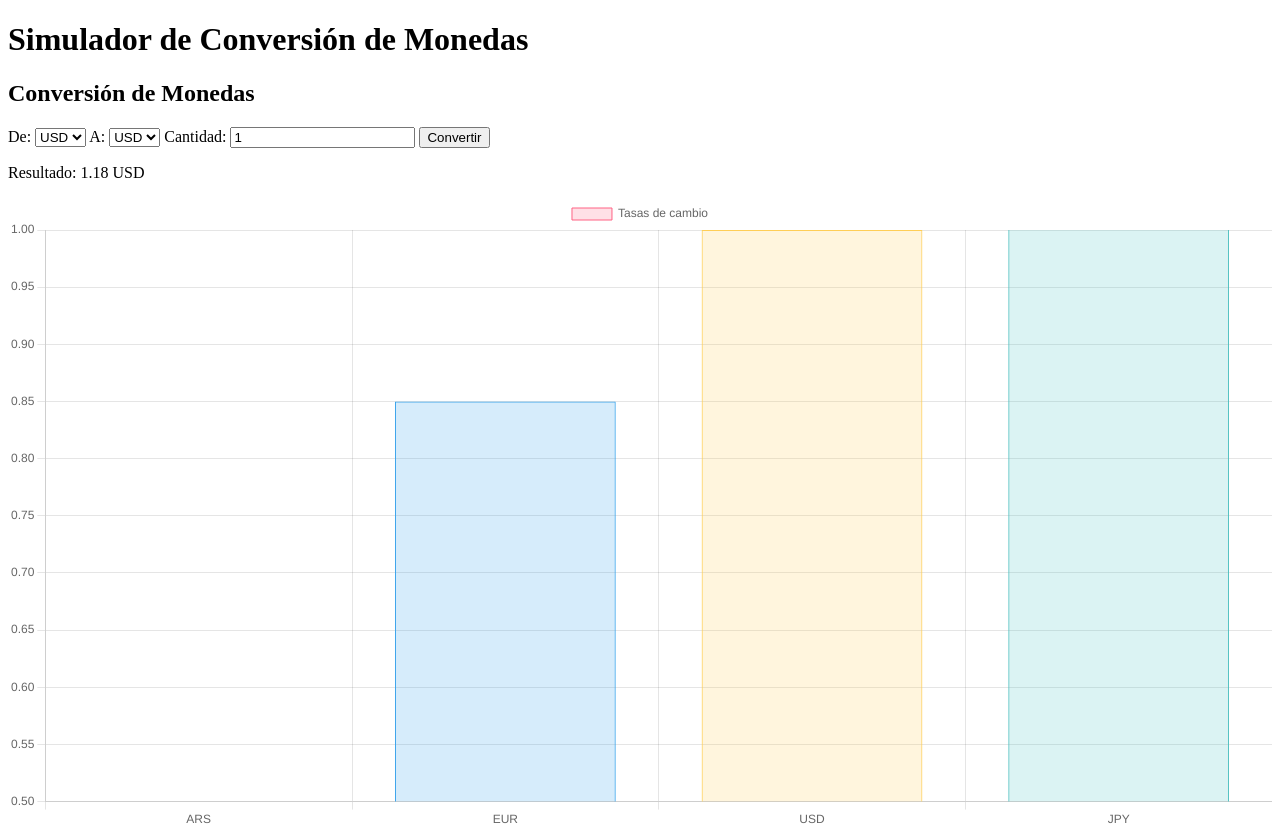
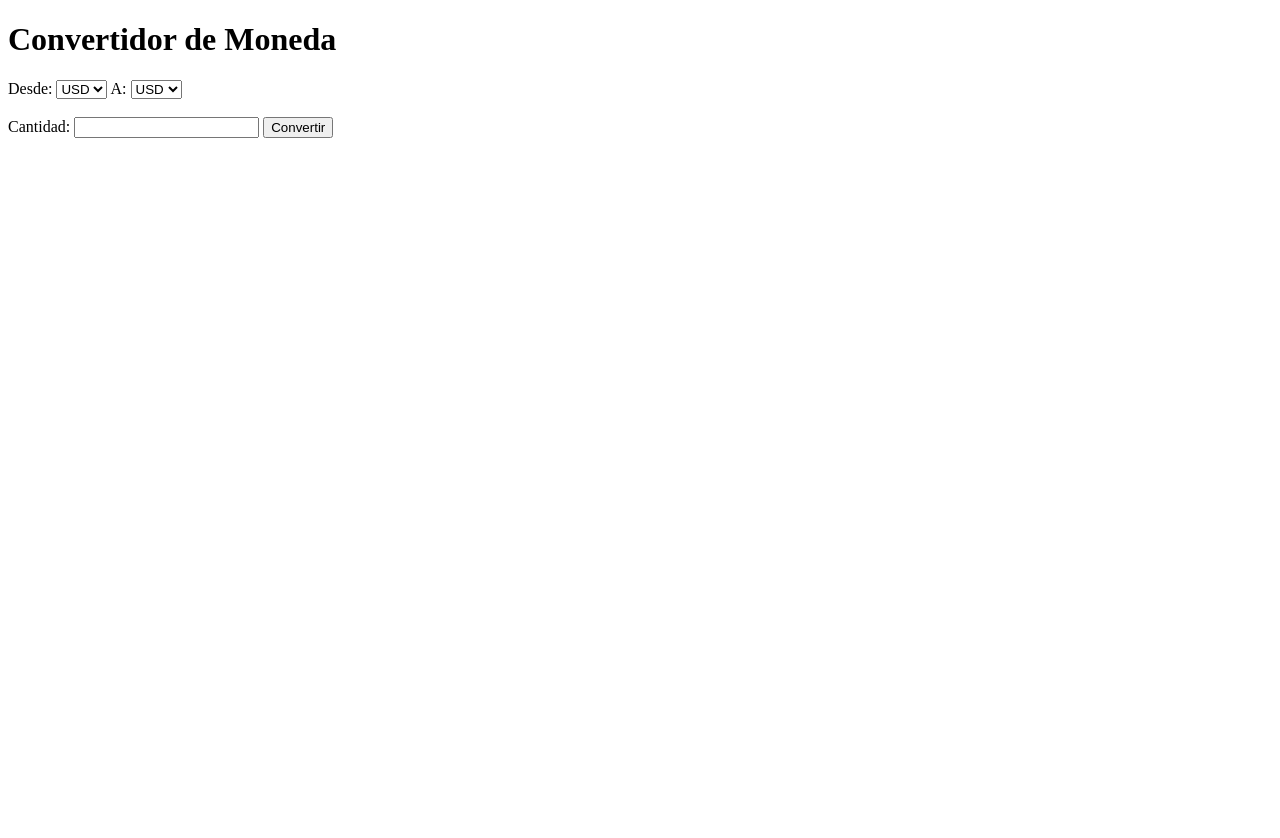
Before and after one commit to javierperucca/ProyectoFinal-Perucca, a plain HTML site: page index.html in a window 1280 px wide. After the commit the page ends 800 px from the top, so only its background shows below. Drawn offline with nearby package versions, Linux system fonts and the light colour scheme.

Commit message:
Update index.html

```diff
--- a/index.html
+++ b/index.html
@@ -1,78 +1,39 @@
 <!DOCTYPE html>
-<html>
+<html lang="es">
 <head>
-    <title>Simulador de Conversión de Monedas</title>
+    <meta charset="UTF-8">
+    <meta name="viewport" content="width=device-width, initial-scale=1.0">
+    <title>Convertidor de Moneda</title>
     <script src="https://cdn.jsdelivr.net/npm/chart.js"></script>
 </head>
 <body>
-    <h1>Simulador de Conversión de Monedas</h1>
-    <h2>Conversión de Monedas</h2>
-    <form>
-        <label for="fromCurrency">De:</label>
+    <h1>Convertidor de Moneda</h1>
+
+    <label for="fromCurrency">Desde:</label>
     <select id="fromCurrency">
         <option value="USD">USD</option>
         <option value="EUR">EUR</option>
-            <option value="ARS">ARS</option>
         <option value="JPY">JPY</option>
     </select>
+
     <label for="toCurrency">A:</label>
     <select id="toCurrency">
         <option value="USD">USD</option>
         <option value="EUR">EUR</option>
-            <option value="ARS">ARS</option>
         <option value="JPY">JPY</option>
     </select>
+
+    <br><br>
+
     <label for="amount">Cantidad:</label>
-        <input type="number" id="amount" value="1">
+    <input type="number" id="amount" min="0" step="any">
+
     <button id="convertButton">Convertir</button>
-        <p id="conversionResult">Resultado: 1.18 USD</p>
-    </form>
 
-    <div>
-        <canvas id="exchangeRatesChart"></canvas>
-    </div>
+    <p id="conversionResult"></p>
 
-    <script>
-        const rates = {
-            "ARS": 0.018,
-            "EUR": 0.85,
-            "USD": 1.0,
-            "JPY": 110.0
-        };
+    <canvas id="rateChart"></canvas>
 
-        const ctx = document.getElementById('exchangeRatesChart').getContext('2d');
-        new Chart(ctx, {
-            type: 'bar',
-            data: {
-                labels: Object.keys(rates),
-                datasets: [{
-                    label: 'Tasas de cambio',
-                    data: Object.values(rates),
-                    backgroundColor: [
-                        'rgba(255, 99, 132, 0.2)',
-                        'rgba(54, 162, 235, 0.2)',
-                        'rgba(255, 206, 86, 0.2)',
-                        'rgba(75, 192, 192, 0.2)'
-                    ],
-                    borderColor: [
-                        'rgba(255, 99, 132, 1)',
-                        'rgba(54, 162, 235, 1)',
-                        'rgba(255, 206, 86, 1)',
-                        'rgba(75, 192, 192, 1)'
-                    ],
-                    borderWidth: 1
-                }]
-            },
-            options: {
-                scales: {
-                    y: {
-                        beginAtZero: true,
-                        max: 1.0,
-                        min: 0.5
-                    }
-                }
-            }
-        });
-    </script>
+    <script src="script.js"></script>
 </body>
 </html>
```
Lines whose indentation alone changed are shown as unchanged.
